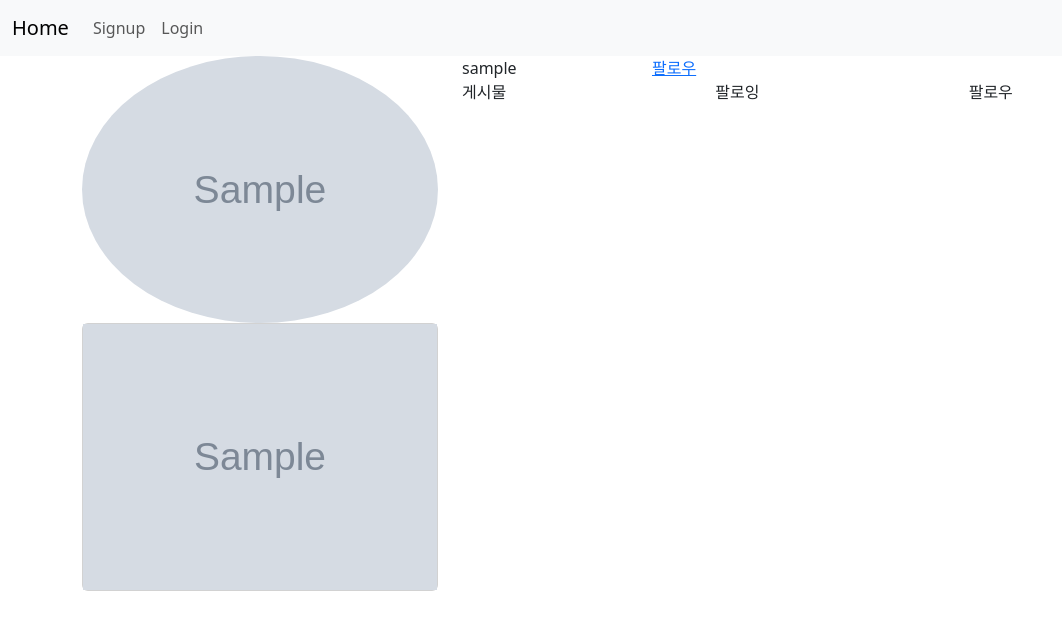
After one commit to figure-2/insta, a Django app: a page that uses templates/_nav.html in a window 1280 px wide. The commit adds this page. Shown: the top 630 px of the page, without its empty margins (0-1062 px from the left). Run offline with Django 4.2, Linux system fonts and the light colour scheme; tables that the repository leaves empty hold one stand-in row (values such as "Sample post"); grey boxes marked "Sample" are stand-in pictures; some libraries are stand-ins or nearby versions.

Commit message:
개인 프로필

```diff
--- /dev/null
+++ b/accounts/templates/accounts/profile.html
@@ -0,0 +1,35 @@
+{% extends 'base.html' %}
+
+{% block body %}
+
+<div class="row">
+    <div class="col-4">
+        <img src="{{user_info.profile_image.url}}" alt="" class="img-fluid rounded-circle">
+    </div>
+    <div class="col-8">
+        <div class="row">
+            <div class="col-3">{{user_info.username}}</div>
+            <div class="col-4"><a href="">팔로우</a></div>
+        </div>
+        <div class="row">
+            <div class="col">게시물</div>
+            <div class="col">팔로잉</div>
+            <div class="col">팔로우</div>
+        </div>
+    </div>
+</div>
+
+<div class="row row-cols-3">
+
+    {% for post in user_info.post_set.all %}
+        <div class="col">
+            <div class="card">
+                <img src="{{post.image.url}}" alt="">
+            </div>
+        </div>
+
+    {% endfor %}
+
+</div>
+
+{% endblock %}
--- a/accounts/urls.py
+++ b/accounts/urls.py
@@ -6,4 +6,5 @@ app_name = 'accounts'
 urlpatterns = [
     path('signup/', views.signup, name='signup'),
     path('login/', views.login, name='login'),
+    path('<username>/', views.profile, name='profile'),
 ]
--- a/accounts/views.py
+++ b/accounts/views.py
@@ -1,6 +1,8 @@
 from django.shortcuts import render, redirect
 from .forms import CustomUserCreationForm, CustomAuthenticationForm
 from django.contrib.auth import login as auth_login
+#from .models import User # user를 불러오는데 아래 코드가 더 좋다 why?
+from django.contrib.auth import get_user_model
 
 # Create your views here.
 
@@ -35,3 +37,14 @@ def login(request):
     }
 
     return render(request, 'accounts/form.html', context)
+
+def profile(request, username):
+    User = get_user_model()
+
+    user_info = User.objects.get(username=username)
+
+    context = {
+        'user_info': user_info,
+    }
+
+    return render(request, 'accounts/profile.html', context)
--- a/templates/_card.html
+++ b/templates/_card.html
@@ -3,7 +3,7 @@
     <div class="card-header">
         <p>
             <img src="{{post.user.profile_image.url}}" class="rounded-circle" width="50px">
-            {{post.user}}
+            <a href="{% url 'accounts:profile' username=post.user %}"> {{post.user}} </a>
         </p>
     </div>
 
--- a/templates/_nav.html
+++ b/templates/_nav.html
@@ -8,7 +8,7 @@
         <div class="navbar-nav">
             {% if user.is_authenticated %}
                 <a class="nav-link active" aria-current="page" href="{% url 'posts:create' %}">Create</a>
-                <a class="nav-link disabled" aria-disabled="true">{{user}}</a>
+                <a class="nav-link disabled" aria-disabled="" href="{% url 'accounts:profile' username=user %}">{{user}}</a>
             {% else %}
                 <a class="nav-link" href="{% url 'accounts:signup' %}">Signup</a>
                 <a class="nav-link" href="{% url 'accounts:login' %}">Login</a>
```
